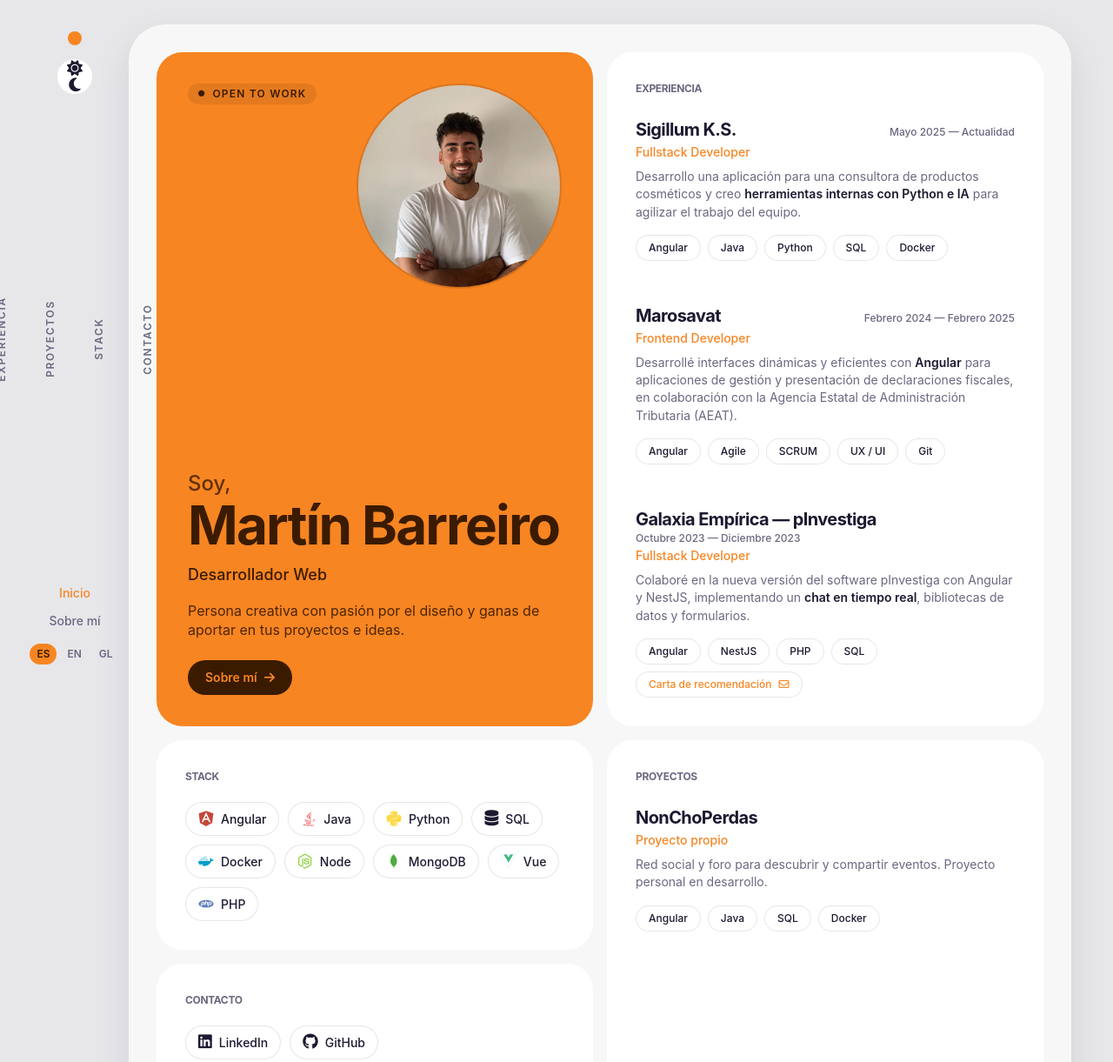
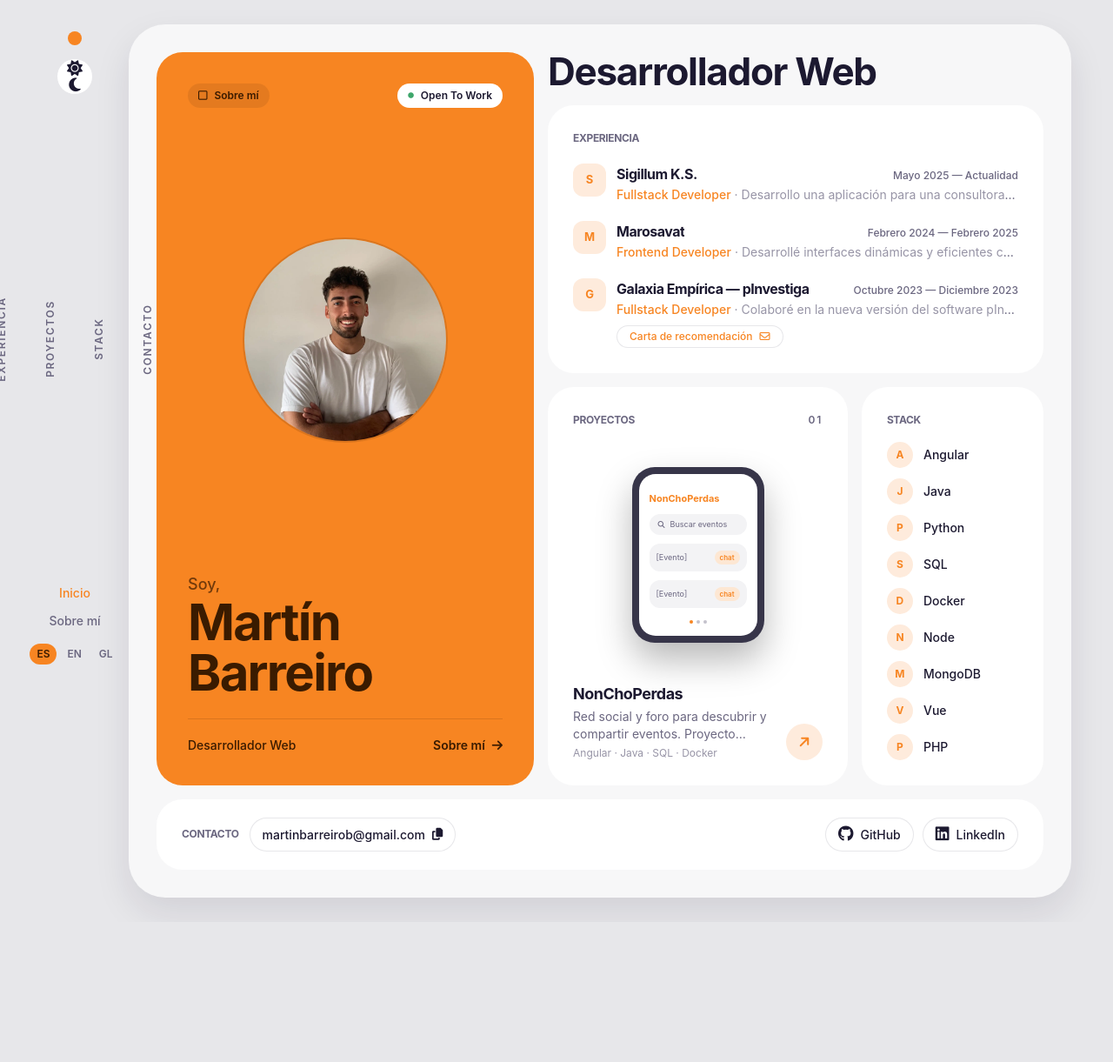
Before and after one commit to martinbarreirob/portfolio, an Astro site: page / in a window 1280 px wide. Shown: the top 1221 px of the page at 87% size. After the commit the page ends 1060 px from the top, so only its background shows below. Built offline with nearby package versions, Linux system fonts and the light colour scheme; Astro itself is replaced by a stand-in of ours.

Commit message:
Ajustes del rediseño bento en tarjetas y estilos

```diff
--- a/src/components/ContactCard.astro
+++ b/src/components/ContactCard.astro
@@ -8,10 +8,32 @@ const { lang } = Astro.props;
 const t = getDictionary(lang);
 ---
 
-<section id="contacto" class="card flex flex-col gap-5 p-6 lg:p-8">
-  <h2 class="section-label">{t.contact.title}</h2>
+<section
+  id="contacto"
+  class="card flex flex-wrap items-center justify-between gap-4 p-5 lg:px-7"
+>
+  <div class="flex flex-wrap items-center gap-3">
+    <h2 class="section-label">{t.contact.title}</h2>
+    <button
+      type="button"
+      data-copy-email
+      data-email={t.contact.email}
+      data-copied={t.ui.copied}
+      class="pill card-alt transition-colors hover:bg-accent hover:text-accent-ink"
+    >
+      {t.contact.email}<i class="fa-solid fa-copy"></i>
+    </button>
+  </div>
 
   <div class="flex flex-wrap items-center gap-2.5">
+    <a
+      href="https://github.com/martinbarreirob"
+      target="_blank"
+      rel="noopener"
+      class="pill transition-colors hover:bg-[#6E5494] hover:text-white"
+    >
+      <i class="fab fa-github text-lg"></i>{t.contact.github}
+    </a>
     <a
       href="https://www.linkedin.com/in/martinbarreirob/"
       target="_blank"
@@ -20,23 +42,6 @@ const t = getDictionary(lang);
     >
       <i class="fab fa-linkedin text-lg"></i>{t.contact.linkedin}
     </a>
-    <a
-      href="https://github.com/martinbarreirob"
-      target="_blank"
-      rel="noopener"
-      class="pill transition-colors hover:bg-[#6E5494] hover:text-white"
-    >
-      <i class="fab fa-github text-lg"></i>{t.contact.github}
-    </a>
-    <button
-      type="button"
-      data-copy-email
-      data-email={t.contact.email}
-      data-copied={t.ui.copied}
-      class="pill transition-colors hover:bg-accent hover:text-accent-ink"
-    >
-      {t.contact.email}<i class="fa-solid fa-copy"></i>
-    </button>
   </div>
 </section>
 
--- a/src/components/ExperienceCard.astro
+++ b/src/components/ExperienceCard.astro
@@ -6,32 +6,37 @@ interface Props {
 }
 const { lang } = Astro.props;
 const t = getDictionary(lang);
+
+// Resumen en una línea: rol + descripción sin etiquetas HTML.
+const plain = (html: string) => html.replace(/<[^>]+>/g, '').trim();
 ---
 
-<section id="experiencia" class="card flex flex-col gap-6 p-6 lg:p-8">
+<section id="experiencia" class="card flex flex-col gap-5 p-6 lg:p-7">
   <h2 class="section-label">{t.home.experienceTitle}</h2>
 
-  <ol class="flex list-none flex-col gap-6 p-0">
+  <ol class="flex list-none flex-col gap-5 p-0">
     {
       t.home.experiences.map((job) => (
-        <li class="border-b border-[var(--card-border)] pb-6 last:border-0 last:pb-0">
-          <div class="flex flex-wrap items-baseline justify-between gap-x-3">
-            <h3 class="text-xl">{job.company}</h3>
-            <span class="text-xs font-medium text-muted">{job.period}</span>
-          </div>
-          <p class="mt-0.5 text-sm font-medium text-accent">{job.role}</p>
-          <div class="rich mt-2 text-sm" set:html={job.description} />
+        <li class="flex items-start gap-3">
+          <span class="exp-avatar" aria-hidden="true">
+            {job.company.charAt(0)}
+          </span>
 
-          <div class="mt-4 flex flex-wrap items-center gap-2">
-            {job.technologies.map((tech) => (
-              <span class="pill card-alt py-1.5 text-xs">{tech}</span>
-            ))}
+          <div class="min-w-0 flex-1">
+            <div class="flex flex-wrap items-baseline justify-between gap-x-3 gap-y-1">
+              <h3 class="truncate text-base font-bold">{job.company}</h3>
+              <span class="shrink-0 text-xs font-medium text-muted">{job.period}</span>
+            </div>
+            <p class="mt-0.5 truncate text-sm text-muted">
+              <span class="font-medium text-accent">{job.role}</span>
+              <span class="opacity-70"> · {plain(job.description)}</span>
+            </p>
             {job.recommendation && (
               <a
                 href={job.recommendation}
                 target="_blank"
                 rel="noopener"
-                class="pill py-1.5 text-xs text-accent transition-colors hover:bg-accent hover:text-accent-ink"
+                class="pill mt-2 py-1 text-xs text-accent transition-colors hover:bg-accent hover:text-accent-ink"
               >
                 {t.ui.recommendation}
                 <i class="fa-regular fa-envelope" />
--- a/src/components/HomeBody.astro
+++ b/src/components/HomeBody.astro
@@ -1,5 +1,5 @@
 ---
-import type { Lang } from '@/i18n/utils';
+import { getDictionary, type Lang } from '@/i18n/utils';
 import PresentationCard from '@/components/PresentationCard.astro';
 import ExperienceCard from '@/components/ExperienceCard.astro';
 import StackCard from '@/components/StackCard.astro';
@@ -10,13 +10,21 @@ interface Props {
   lang: Lang;
 }
 const { lang } = Astro.props;
+const t = getDictionary(lang);
 ---
 
 <div class="bento">
   <div class="area-intro"><PresentationCard lang={lang} /></div>
+
+  <div class="area-title flex items-start">
+    <h1 class="text-[clamp(2rem,4vw,44px)] font-bold leading-[1.02]">
+      {t.home.role}
+    </h1>
+  </div>
+
   <div class="area-exp"><ExperienceCard lang={lang} /></div>
+  <div class="area-proj"><ProjectCard lang={lang} /></div>
   <div class="area-stack"><StackCard lang={lang} /></div>
-  <div class="area-proj"><ProjectCard lang={lang} /></div>
   <div class="area-contact"><ContactCard lang={lang} /></div>
 </div>
 
@@ -29,20 +37,33 @@ const { lang } = Astro.props;
   }
   .bento > div {
     display: flex;
+    min-width: 0;
   }
   .bento > div > :global(*) {
     flex: 1;
+    min-width: 0;
+  }
+  /* El título se integra en la tarjeta naranja en móvil (se oculta aquí) */
+  .area-title {
+    display: none;
   }
 
-  /* Escritorio: rejilla bento de 4 columnas con áreas nombradas */
+  /* Escritorio: rejilla bento con el título "Desarrollador web"
+     encabezando la columna derecha, proyecto y stack lado a lado,
+     y la barra de contacto a lo ancho. */
   @media (min-width: 1024px) {
     .bento {
-      grid-template-columns: repeat(4, 1fr);
+      grid-template-columns: 2fr 2fr 3.3fr 2fr;
       grid-template-areas:
-        'intro intro exp exp'
-        'intro intro exp exp'
-        'stack stack proj proj'
-        'contact contact proj proj';
+        'intro intro title title'
+        'intro intro exp   exp'
+        'intro intro proj  stack'
+        'contact contact contact contact';
+      grid-template-rows: auto auto 1fr auto;
+    }
+    .area-title {
+      grid-area: title;
+      display: flex;
     }
     .area-intro {
       grid-area: intro;
@@ -50,11 +71,11 @@ const { lang } = Astro.props;
     .area-exp {
       grid-area: exp;
     }
+    .area-proj {
+      grid-area: proj;
+    }
     .area-stack {
       grid-area: stack;
-    }
-    .area-proj {
-      grid-area: proj;
     }
     .area-contact {
       grid-area: contact;
--- a/src/components/PresentationCard.astro
+++ b/src/components/PresentationCard.astro
@@ -10,28 +10,43 @@ const aboutHref = localizedPath(lang, 'about');
 ---
 
 <section
-  class="flex flex-col justify-between gap-6 overflow-hidden rounded-card bg-accent p-7 text-accent-ink lg:p-9"
+  class="flex flex-col gap-6 overflow-hidden rounded-card bg-accent p-7 text-accent-ink lg:p-9"
 >
-  <div class="flex items-start justify-between gap-4">
+  <!-- Píldoras superiores -->
+  <div class="flex items-center justify-between gap-3">
     <span
-      class="inline-flex items-center gap-2 rounded-pill bg-accent-ink/10 px-3 py-1 text-xs font-semibold uppercase tracking-widest"
+      class="inline-flex items-center gap-2 rounded-pill bg-accent-ink/10 px-3 py-1.5 text-xs font-semibold"
     >
-      <i class="fa-solid fa-circle text-[0.6em]"></i>{t.ui.openToWork}
+      <i class="fa-regular fa-square"></i>{t.nav.about}
     </span>
-    <div class="h-24 w-24 shrink-0 overflow-hidden rounded-full border-2 border-accent-ink/15 lg:h-[236px] lg:w-[236px]">
+    <span
+      class="inline-flex items-center gap-2 rounded-pill bg-[var(--card)] px-3 py-1.5 text-xs font-semibold text-text"
+    >
+      <i class="fa-solid fa-circle text-[0.55em] text-[#3ea66b]"></i>{t.ui.openToWork}
+    </span>
+  </div>
+
+  <!-- Retrato -->
+  <div class="flex flex-1 items-center justify-center py-2">
+    <div
+      class="aspect-square w-40 overflow-hidden rounded-full border-2 border-accent-ink/15 lg:w-[236px]"
+    >
       <img src="/assets/retrato.webp" alt={t.home.name} class="h-full w-full object-cover" />
     </div>
   </div>
 
+  <!-- Nombre -->
   <div>
-    <p class="text-2xl font-medium opacity-80">{t.home.greeting}</p>
-    <h1 class="text-[clamp(2.4rem,6vw,62px)] leading-[1.02]">{t.home.name}</h1>
-    <p class="mt-3 text-lg font-medium">{t.home.role}</p>
-    <p class="mt-4 max-w-md leading-snug opacity-90">{t.home.tagline}</p>
+    <p class="text-lg font-medium opacity-70">{t.home.greeting}</p>
+    <h2 class="text-[clamp(2.4rem,6vw,58px)] font-bold leading-[1.0]">{t.home.name}</h2>
+  </div>
 
+  <!-- Pie: rol + enlace a Sobre mí -->
+  <div class="flex items-center justify-between gap-3 border-t border-accent-ink/15 pt-5">
+    <span class="text-sm font-medium">{t.home.role}</span>
     <a
       href={aboutHref}
-      class="mt-6 inline-flex items-center gap-2 rounded-pill bg-accent-ink px-5 py-2.5 text-sm font-semibold text-[var(--accent)] transition-transform hover:-translate-y-0.5"
+      class="inline-flex items-center gap-2 text-sm font-semibold transition-transform hover:translate-x-0.5"
     >
       {t.ui.viewAbout}<i class="fa-solid fa-arrow-right"></i>
     </a>
--- a/src/components/ProjectCard.astro
+++ b/src/components/ProjectCard.astro
@@ -6,37 +6,63 @@ interface Props {
 }
 const { lang } = Astro.props;
 const t = getDictionary(lang);
+
+const plain = (html: string) => html.replace(/<[^>]+>/g, '').trim();
+const project = t.home.projects[0];
 ---
 
-<section id="proyectos" class="card flex flex-col gap-6 p-6 lg:p-8">
+<section id="proyectos" class="card flex flex-col gap-5 p-6 lg:p-7">
+  <div class="flex items-center justify-between">
     <h2 class="section-label">{t.home.projectsTitle}</h2>
+    <span class="section-label">01</span>
+  </div>
 
+  <!-- Maqueta de teléfono -->
+  <div class="flex flex-1 items-center justify-center py-2">
+    <div class="phone">
+      <div class="phone-screen">
+        <p class="text-[11px] font-bold text-accent">{project.title}</p>
+        <div class="phone-search">
+          <i class="fa-solid fa-magnifying-glass mr-1.5 text-[8px]"></i>Buscar eventos
+        </div>
+        <div class="phone-item">
+          <span>[Evento]</span><span class="phone-chip">chat</span>
+        </div>
+        <div class="phone-item">
+          <span>[Evento]</span><span class="phone-chip">chat</span>
+        </div>
+        <div class="mt-1 flex justify-center gap-1">
+          <span class="h-1 w-1 rounded-full bg-accent"></span>
+          <span class="h-1 w-1 rounded-full bg-[var(--muted)] opacity-40"></span>
+          <span class="h-1 w-1 rounded-full bg-[var(--muted)] opacity-40"></span>
+        </div>
+      </div>
+    </div>
+  </div>
+
+  <!-- Datos del proyecto -->
+  <div class="flex items-end justify-between gap-3">
+    <div class="min-w-0">
+      <h3 class="text-lg font-bold">{project.title}</h3>
+      <p class="mt-0.5 line-clamp-2 text-sm text-muted">{plain(project.description)}</p>
+      <p class="mt-1 text-xs text-muted opacity-70">{project.technologies.join(' · ')}</p>
+    </div>
     {
-    t.home.projects.map((project) => (
-      <article class="flex flex-1 flex-col">
-        <div class="flex flex-wrap items-baseline justify-between gap-x-3">
-          <h3 class="text-xl">{project.title}</h3>
-          {project.link && (
+      project.link ? (
         <a
           href={project.link}
           target="_blank"
           rel="noopener"
           aria-label={project.title}
-              class="text-muted transition-colors hover:text-accent"
+          class="icon-btn"
         >
-              <i class="fa-solid fa-arrow-up-right-from-square" />
+          <i class="fa-solid fa-arrow-up" style="transform: rotate(45deg)"></i>
         </a>
-          )}
+      ) : (
+        <span class="icon-btn" aria-hidden="true">
+          <i class="fa-solid fa-arrow-up" style="transform: rotate(45deg)"></i>
+        </span>
+      )
+    }
   </div>
-        <p class="mt-0.5 text-sm font-medium text-accent">{project.subtitle}</p>
-        <div class="rich mt-2 text-sm" set:html={project.description} />
-
-        <div class="mt-4 flex flex-wrap items-center gap-2">
-          {project.technologies.map((tech) => (
-            <span class="pill card-alt py-1.5 text-xs">{tech}</span>
-          ))}
-        </div>
-      </article>
-    ))
-  }
 </section>
--- a/src/components/StackCard.astro
+++ b/src/components/StackCard.astro
@@ -9,15 +9,17 @@ const { lang } = Astro.props;
 const t = getDictionary(lang);
 ---
 
-<section id="stack" class="card flex flex-col gap-5 p-6 lg:p-8">
+<section id="stack" class="card flex flex-col gap-4 p-6 lg:p-7">
   <h2 class="section-label">{t.home.stackTitle}</h2>
 
-  <ul class="flex list-none flex-wrap gap-2.5 p-0">
+  <ul class="flex list-none flex-col gap-3 p-0">
     {
       stack.map((tech) => (
-        <li class="pill">
-          <i class={`${tech.icon} text-lg`} aria-hidden="true" />
-          <span>{tech.name}</span>
+        <li class="flex items-center gap-3">
+          <span class="stack-badge" aria-hidden="true">
+            {tech.name.charAt(0)}
+          </span>
+          <span class="text-sm font-medium">{tech.name}</span>
         </li>
       ))
     }
--- a/src/styles/global.css
+++ b/src/styles/global.css
@@ -41,30 +41,30 @@
 
 @media (prefers-color-scheme: dark) {
   :root:not([data-theme='light']) {
-    --bg: #121216;
-    --panel: #1c1c22;
-    --card: #24242c;
-    --card-alt: #24242c;
-    --text: #f4f3f7;
-    --muted: #a5a2b0;
-    --accent: #ff9a44;
-    --card-border: rgba(255, 255, 255, 0.08);
-    --pill-bg: rgba(255, 255, 255, 0.08);
+    --bg: #0e0e0f;
+    --panel: #161617;
+    --card: #1c1c1e;
+    --card-alt: #242426;
+    --text: #f5f5f6;
+    --muted: #9b9ba3;
+    --accent: #f5851f;
+    --card-border: rgba(255, 255, 255, 0.07);
+    --pill-bg: rgba(255, 255, 255, 0.06);
     --pill-border: rgba(255, 255, 255, 0.08);
     --panel-shadow: none;
   }
 }
 
 :root[data-theme='dark'] {
-  --bg: #121216;
-  --panel: #1c1c22;
-  --card: #24242c;
-  --card-alt: #24242c;
-  --text: #f4f3f7;
-  --muted: #a5a2b0;
-  --accent: #ff9a44;
-  --card-border: rgba(255, 255, 255, 0.08);
-  --pill-bg: rgba(255, 255, 255, 0.08);
+  --bg: #0e0e0f;
+  --panel: #161617;
+  --card: #1c1c1e;
+  --card-alt: #242426;
+  --text: #f5f5f6;
+  --muted: #9b9ba3;
+  --accent: #f5851f;
+  --card-border: rgba(255, 255, 255, 0.07);
+  --pill-bg: rgba(255, 255, 255, 0.06);
   --pill-border: rgba(255, 255, 255, 0.08);
   --panel-shadow: none;
 }
@@ -176,4 +176,110 @@ h3 {
     font-weight: 600;
     color: var(--text);
   }
+
+  /* Avatar cuadrado redondeado de cada experiencia */
+  .exp-avatar {
+    display: grid;
+    place-items: center;
+    width: 38px;
+    height: 38px;
+    flex-shrink: 0;
+    border-radius: 12px;
+    background-color: color-mix(in srgb, var(--accent) 16%, var(--card));
+    color: var(--accent);
+    font-size: 13px;
+    font-weight: 700;
+  }
+
+  /* Badge circular con la inicial en la lista de stack */
+  .stack-badge {
+    display: grid;
+    place-items: center;
+    width: 30px;
+    height: 30px;
+    flex-shrink: 0;
+    border-radius: 999px;
+    background-color: color-mix(in srgb, var(--accent) 16%, var(--card));
+    color: var(--accent);
+    font-size: 12px;
+    font-weight: 700;
+  }
+
+  /* Botón de acción circular (flecha del proyecto) */
+  .icon-btn {
+    display: grid;
+    place-items: center;
+    width: 42px;
+    height: 42px;
+    flex-shrink: 0;
+    border-radius: 999px;
+    background-color: color-mix(in srgb, var(--accent) 16%, var(--card));
+    color: var(--accent);
+    transition: background-color 0.24s ease, color 0.24s ease, transform 0.2s ease;
+  }
+  .icon-btn:hover {
+    background-color: var(--accent);
+    color: var(--accent-ink);
+    transform: translateY(-2px);
+  }
+
+  /* Maqueta de teléfono del proyecto destacado */
+  .phone {
+    position: relative;
+    width: 152px;
+    border-radius: 26px;
+    background-color: color-mix(in srgb, var(--text) 88%, var(--card));
+    padding: 8px;
+    box-shadow: 0 20px 40px rgba(0, 0, 0, 0.28);
+  }
+  .phone::before {
+    content: '';
+    position: absolute;
+    top: 12px;
+    left: 50%;
+    transform: translateX(-50%);
+    width: 42px;
+    height: 5px;
+    border-radius: 999px;
+    background-color: rgba(255, 255, 255, 0.35);
+    z-index: 2;
+  }
+  .phone-screen {
+    border-radius: 19px;
+    background-color: var(--card);
+    padding: 20px 12px 14px;
+    display: flex;
+    flex-direction: column;
+    gap: 10px;
+    overflow: hidden;
+  }
+  .phone-search {
+    height: 24px;
+    border-radius: 999px;
+    background-color: var(--card-alt);
+    display: flex;
+    align-items: center;
+    padding: 0 10px;
+    font-size: 9px;
+    color: var(--muted);
+  }
+  .phone-item {
+    display: flex;
+    align-items: center;
+    justify-content: space-between;
+    gap: 6px;
+    border-radius: 12px;
+    background-color: var(--card-alt);
+    padding: 8px;
+    font-size: 9px;
+    color: var(--muted);
+  }
+  .phone-chip {
+    border-radius: 999px;
+    background-color: color-mix(in srgb, var(--accent) 20%, var(--card));
+    color: var(--accent);
+    padding: 2px 6px;
+    font-size: 8px;
+    font-weight: 600;
+  }
 }
```
Lines whose indentation alone changed are shown as unchanged.
